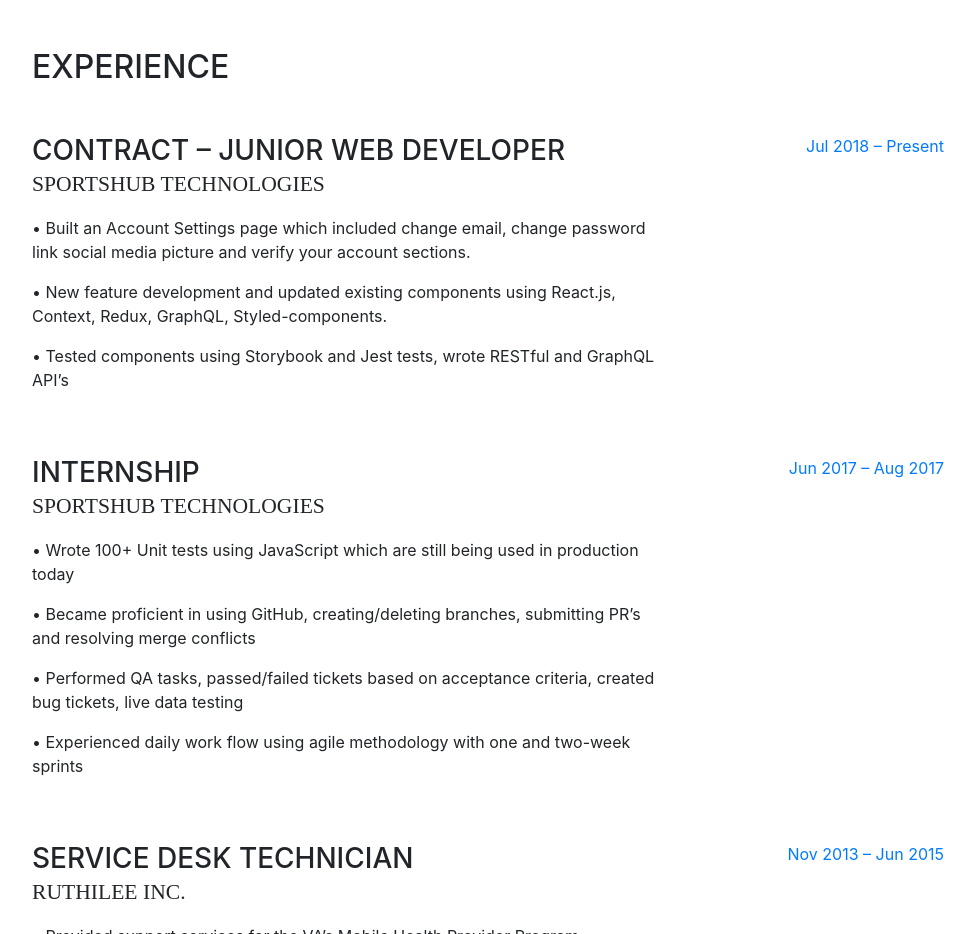
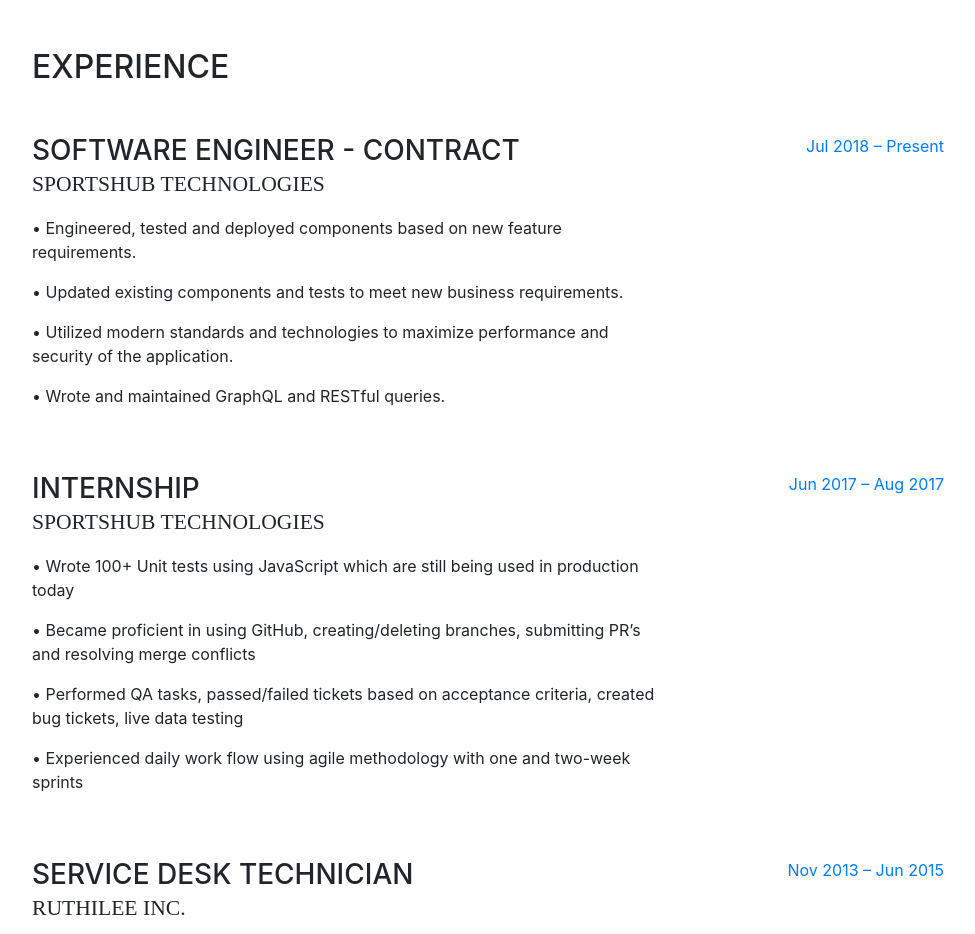
Before and after one commit to chadlof/chad-lofgren-portfolio, a website with bundled scripts: page index.html in a window 1280 px wide. Shown: the part 800-1734 px from the top of the page, without its empty margins (288-1263 px from the left). Built offline with nearby package versions, Linux system fonts and the light colour scheme; a web font is replaced by a local one.

Commit message:
Update 2/10/20

```diff
--- a/index.html
+++ b/index.html
@@ -118,11 +118,12 @@
 
           <div class="resume-item d-flex flex-column flex-md-row mb-5">
             <div class="resume-content mr-auto">
-              <h3 class="mb-0">Contract – Junior Web Developer </h3>
+              <h3 class="mb-0">Software Engineer - Contract </h3>
               <div class="subheading mb-3">SportsHub Technologies</div>
-              <p>• Built an Account Settings page which included change email, change password link social media picture and verify your account sections.</p>
-              <p>• New feature development and updated existing components using React.js, Context, Redux, GraphQL, Styled-components.</p>
-              <p>• Tested components using Storybook and Jest tests, wrote RESTful and GraphQL API’s</p>
+             <p> • Engineered, tested and deployed components based on new feature requirements.</p>
+             <p> • Updated existing components and tests to meet new business requirements.</p>
+             <p> • Utilized modern standards and technologies to maximize performance and security of the application.</p>
+             <p> • Wrote and maintained GraphQL and RESTful queries.</p>
 
             </div>
             <div class="resume-date text-md-right">
@@ -317,7 +318,7 @@
        <section class="resume-section p-3 p-lg-5 d-flex flex-column" id="resume">
         <div class="my-auto">
           <h2 class="mb-5">Full Resume</h2>
-          <a href="pdf/ChadLofgrenResume_v5-1.pdf" target="_blnk">
+          <a href="pdf/ChadLofgrenResume_v6.pdf" target="_blnk">
             <img class="img-thumbnail img-responsiv hover" src="img/resumePic.PNG" width="40%"  alt="Chad Lofgren's Resume" >
           </a>
         </div>
```
Also changed, not shown: img/resumePic.PNG, 2 other files.
